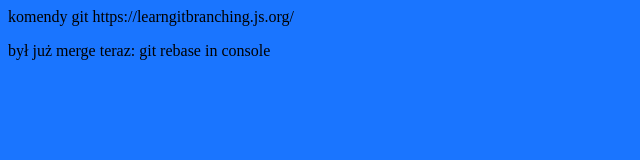
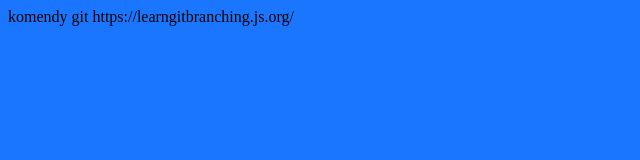
Before and after one commit to szczepaniakmichal/15-html-prosta-strona, a website: page index.html in a window 1280 px wide. Shown: the whole page, without its empty margins (0-640 px from the left). Drawn offline with nearby package versions, Linux system fonts and the light colour scheme; files that its build step writes are made by us from their sources.

Commit message:
remove paragraf

```diff
--- a/index.html
+++ b/index.html
@@ -9,7 +9,7 @@
 
 komendy git https://learngitbranching.js.org/
 
-<p>był już merge teraz: git rebase in console</p>
+
 
 
 </body>
```
